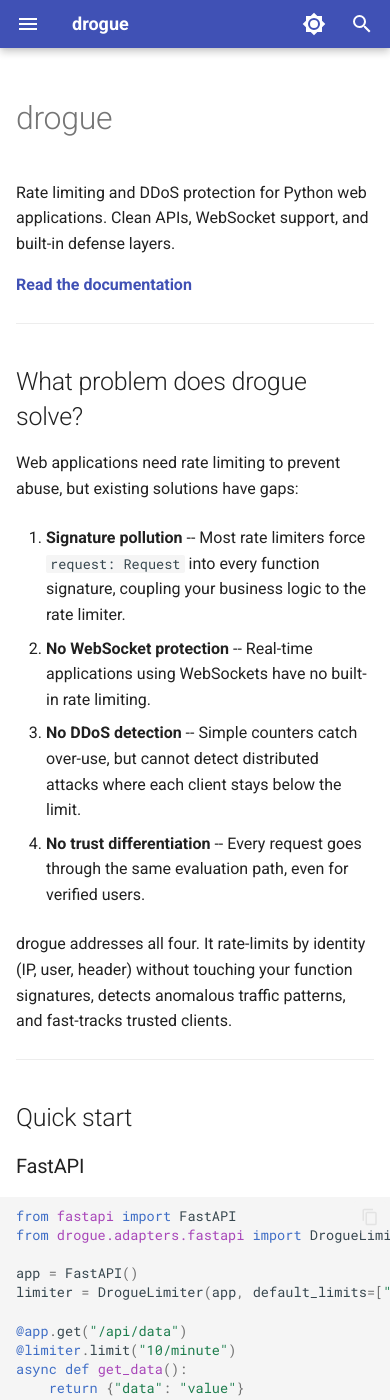
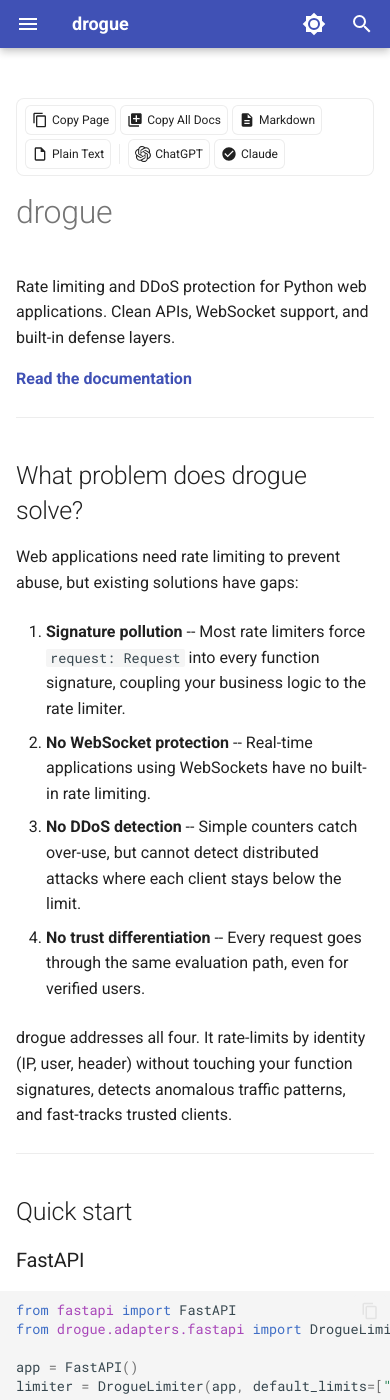
Before and after one commit to zlynv/drogue, an MkDocs documentation site: the page built from docs/index.md, in a window 390 px wide and 1400 px high. Built offline with MkDocs 1.6.1 and Material for MkDocs 9.7.7, drawn with Linux system fonts in a browser that asks for light colours; comment, search, counter and statistics services are not loaded; part of the change alters nothing that is shown.

Commit message:
feat: add LLM copy feature to docs
- Copy Page: copies current page as Markdown
- Copy All Docs: fetches all pages and copies entire docs
- View as Markdown: opens in new tab
- View as Plain Text: opens in new tab
- Open in ChatGPT: opens with page URL
- Open in Claude: opens with page URL

```diff
--- /dev/null
+++ b/docs/overrides/llm-copy.css
@@ -0,0 +1,97 @@
+/* LLM Copy Bar Styles */
+.llm-copy-bar {
+  display: flex;
+  align-items: center;
+  gap: 4px;
+  padding: 8px 12px;
+  margin-bottom: 16px;
+  background: var(--md-default-bg-color);
+  border: 1px solid var(--md-default-fg-color--lightest);
+  border-radius: 8px;
+  font-size: 12px;
+  flex-wrap: wrap;
+}
+
+.llm-copy-bar button {
+  display: inline-flex;
+  align-items: center;
+  gap: 4px;
+  padding: 4px 8px;
+  border: 1px solid var(--md-default-fg-color--lightest);
+  border-radius: 6px;
+  background: var(--md-default-bg-color);
+  color: var(--md-default-fg-color);
+  font-size: 12px;
+  cursor: pointer;
+  transition: all 0.15s ease;
+  white-space: nowrap;
+}
+
+.llm-copy-bar button:hover {
+  background: var(--md-accent-fg-color);
+  color: var(--md-accent-bg-color);
+  border-color: var(--md-accent-fg-color);
+}
+
+.llm-copy-bar button svg {
+  flex-shrink: 0;
+}
+
+.llm-copy-divider {
+  width: 1px;
+  height: 20px;
+  background: var(--md-default-fg-color--lightest);
+  margin: 0 4px;
+}
+
+/* Toast notifications */
+.llm-toast {
+  position: fixed;
+  bottom: 24px;
+  left: 50%;
+  transform: translateX(-50%) translateY(20px);
+  padding: 10px 20px;
+  border-radius: 8px;
+  font-size: 13px;
+  font-weight: 500;
+  z-index: 10000;
+  opacity: 0;
+  transition: all 0.3s ease;
+  pointer-events: none;
+}
+
+.llm-toast-show {
+  opacity: 1;
+  transform: translateX(-50%) translateY(0);
+}
+
+.llm-toast-success {
+  background: #10b981;
+  color: white;
+}
+
+.llm-toast-error {
+  background: #ef4444;
+  color: white;
+}
+
+.llm-toast-info {
+  background: #3b82f6;
+  color: white;
+}
+
+/* Responsive */
+@media (max-width: 768px) {
+  .llm-copy-bar {
+    padding: 6px 8px;
+    gap: 4px;
+  }
+
+  .llm-copy-bar button span:not(.llm-copy-divider) {
+    display: none;
+  }
+
+  .llm-copy-bar button {
+    padding: 6px;
+  }
+}
--- /dev/null
+++ b/docs/overrides/llm-copy.js
@@ -0,0 +1,293 @@
+/**
+ * LLM Copy - Copy docs as Markdown for LLM consumption
+ */
+
+function htmlToMarkdown(element) {
+  if (!element) return '';
+
+  const clone = element.cloneNode(true);
+
+  // Remove navigation elements, TOC, edit links
+  clone.querySelectorAll('.headerlink, .md-nav, .md-sidebar, .md-source, .md-footer, nav, .toc, .tabbed-labels, .tabbed-content + .tabbed-content').forEach(el => el.remove());
+
+  function convertNode(node) {
+    if (node.nodeType === Node.TEXT_NODE) {
+      return node.textContent;
+    }
+
+    if (node.nodeType !== Node.ELEMENT_NODE) return '';
+
+    const tag = node.tagName.toLowerCase();
+    const children = Array.from(node.childNodes).map(convertNode).join('');
+
+    switch (tag) {
+      case 'h1': return `\n# ${children.trim()}\n\n`;
+      case 'h2': return `\n## ${children.trim()}\n\n`;
+      case 'h3': return `\n### ${children.trim()}\n\n`;
+      case 'h4': return `\n#### ${children.trim()}\n\n`;
+      case 'h5': return `\n##### ${children.trim()}\n\n`;
+      case 'h6': return `\n###### ${children.trim()}\n\n`;
+      case 'p': return `${children.trim()}\n\n`;
+      case 'br': return '\n';
+      case 'strong': case 'b': return `**${children.trim()}**`;
+      case 'em': case 'i': return `*${children.trim()}*`;
+      case 'code': {
+        const parent = node.parentElement;
+        if (parent && parent.tagName.toLowerCase() === 'pre') return children;
+        return `\`${children}\``;
+      }
+      case 'pre': return `\n\`\`\`\n${children}\n\`\`\`\n\n`;
+      case 'a': {
+        const href = node.getAttribute('href');
+        if (href && !href.startsWith('#')) return `[${children.trim()}](${href})`;
+        return children;
+      }
+      case 'img': {
+        const alt = node.getAttribute('alt') || '';
+        const src = node.getAttribute('src') || '';
+        return `![${alt}](${src})`;
+      }
+      case 'ul': return '\n' + children + '\n';
+      case 'ol': return '\n' + children + '\n';
+      case 'li': return `- ${children.trim()}\n`;
+      case 'blockquote': return `> ${children.trim()}\n\n`;
+      case 'hr': return '\n---\n\n';
+      case 'table': return convertTable(node);
+      case 'details': return convertDetails(node);
+      case 'div': {
+        if (node.classList.contains('admonition') || node.classList.contains('note') || node.classList.contains('warning')) {
+          const title = node.querySelector('.admonition-title, .warning-title');
+          const titleText = title ? title.textContent.trim() : 'Note';
+          const body = children.replace(titleText, '').trim();
+          return `!!! note "${titleText}"\n    ${body.split('\n').join('\n    ')}\n\n`;
+        }
+        return children;
+      }
+      default: return children;
+    }
+  }
+
+  function convertTable(table) {
+    const rows = [];
+    table.querySelectorAll('tr').forEach(tr => {
+      const cells = [];
+      tr.querySelectorAll('th, td').forEach(cell => {
+        cells.push(cell.textContent.trim().replace(/\|/g, '\\|'));
+      });
+      rows.push(cells);
+    });
+
+    if (rows.length === 0) return '';
+
+    let md = '\n';
+    md += '| ' + rows[0].join(' | ') + ' |\n';
+    md += '| ' + rows[0].map(() => '---').join(' | ') + ' |\n';
+    for (let i = 1; i < rows.length; i++) {
+      md += '| ' + rows[i].join(' | ') + ' |\n';
+    }
+    return md + '\n';
+  }
+
+  function convertDetails(details) {
+    const summary = details.querySelector('summary');
+    const summaryText = summary ? summary.textContent.trim() : 'Details';
+    const body = details.textContent.replace(summaryText, '').trim();
+    return `\n??? note "${summaryText}"\n    ${body.split('\n').join('\n    ')}\n\n`;
+  }
+
+  return convertNode(clone).replace(/\n{3,}/g, '\n\n').trim();
+}
+
+function getPageUrl() {
+  return window.location.href;
+}
+
+function getSiteUrl() {
+  return window.location.origin;
+}
+
+async function copyPage() {
+  const article = document.querySelector('article') || document.querySelector('.md-content');
+  if (!article) {
+    showToast('No content found', 'error');
+    return;
+  }
+
+  const markdown = htmlToMarkdown(article);
+  const header = `# ${document.title}\n\nSource: ${getPageUrl()}\n\n---\n\n`;
+
+  try {
+    await navigator.clipboard.writeText(header + markdown);
+    showToast('Copied page as Markdown!');
+  } catch (err) {
+    // Fallback
+    const textarea = document.createElement('textarea');
+    textarea.value = header + markdown;
+    document.body.appendChild(textarea);
+    textarea.select();
+    document.execCommand('copy');
+    document.body.removeChild(textarea);
+    showToast('Copied page as Markdown!');
+  }
+}
+
+async function copyAllDocs() {
+  showToast('Fetching all pages...', 'info');
+
+  const siteUrl = getSiteUrl();
+  const navItems = document.querySelectorAll('.md-nav__link');
+  const urls = new Set();
+
+  navItems.forEach(link => {
+    const href = link.getAttribute('href');
+    if (href && !href.startsWith('http') && !href.startsWith('#') && !href.startsWith('.')) {
+      urls.add(href);
+    }
+  });
+
+  let allContent = `# drogue Documentation\n\nSource: ${siteUrl}\n\n---\n\n`;
+  let loaded = 0;
+  const total = urls.size;
+
+  for (const url of urls) {
+    try {
+      const fullUrl = url.startsWith('http') ? url : `${siteUrl}/${url}`;
+      const response = await fetch(fullUrl);
+      const html = await response.text();
+      const parser = new DOMParser();
+      const doc = parser.parseFromString(html, 'text/html');
+      const article = doc.querySelector('article') || doc.querySelector('.md-content');
+
+      if (article) {
+        const title = doc.querySelector('h1')?.textContent || url;
+        const markdown = htmlToMarkdown(article);
+        allContent += `## ${title.trim()}\n\nSource: ${fullUrl}\n\n${markdown}\n\n---\n\n`;
+      }
+      loaded++;
+      showToast(`Loading pages... ${loaded}/${total}`, 'info');
+    } catch (err) {
+      console.error(`Failed to load ${url}:`, err);
+    }
+  }
+
+  try {
+    await navigator.clipboard.writeText(allContent);
+    showToast(`Copied ${loaded} pages as Markdown!`);
+  } catch (err) {
+    const textarea = document.createElement('textarea');
+    textarea.value = allContent;
+    document.body.appendChild(textarea);
+    textarea.select();
+    document.execCommand('copy');
+    document.body.removeChild(textarea);
+    showToast(`Copied ${loaded} pages as Markdown!`);
+  }
+}
+
+function openAsPlainText() {
+  const article = document.querySelector('article') || document.querySelector('.md-content');
+  if (!article) {
+    showToast('No content found', 'error');
+    return;
+  }
+
+  const markdown = htmlToMarkdown(article);
+  const header = `${document.title}\nSource: ${getPageUrl()}\n\n---\n\n`;
+  const blob = new Blob([header + markdown], { type: 'text/plain' });
+  const url = URL.createObjectURL(blob);
+  window.open(url, '_blank');
+}
+
+function openInViewMarkdown() {
+  const article = document.querySelector('article') || document.querySelector('.md-content');
+  if (!article) {
+    showToast('No content found', 'error');
+    return;
+  }
+
+  const markdown = htmlToMarkdown(article);
+  const header = `# ${document.title}\n\nSource: ${getPageUrl()}\n\n---\n\n`;
+  const blob = new Blob([header + markdown], { type: 'text/markdown' });
+  const url = URL.createObjectURL(blob);
+  window.open(url, '_blank');
+}
+
+function openInChatGPT() {
+  const url = encodeURIComponent(getPageUrl());
+  window.open(`https://chatgpt.com/?q=Read+from+${url}+so+I+can+ask+questions+about+it`, '_blank');
+}
+
+function openInClaude() {
+  const url = getPageUrl();
+  window.open(`https://claude.ai/new?q=Read+from+${url}+so+I+can+ask+questions+about+it`, '_blank');
+}
+
+function showToast(message, type = 'success') {
+  const existing = document.querySelector('.llm-toast');
+  if (existing) existing.remove();
+
+  const toast = document.createElement('div');
+  toast.className = `llm-toast llm-toast-${type}`;
+  toast.textContent = message;
+  document.body.appendChild(toast);
+
+  setTimeout(() => toast.classList.add('llm-toast-show'), 10);
+  setTimeout(() => {
+    toast.classList.remove('llm-toast-show');
+    setTimeout(() => toast.remove(), 300);
+  }, 2000);
+}
+
+// Initialize when DOM is ready
+document.addEventListener('DOMContentLoaded', () => {
+  // Wait for Material to load
+  setTimeout(initLLMCopy, 500);
+});
+
+// Also re-init on navigation (instant loading)
+document.addEventListener('click', (e) => {
+  if (e.target.closest('.md-nav__link')) {
+    setTimeout(initLLMCopy, 500);
+  }
+});
+
+function initLLMCopy() {
+  // Remove existing bar if any
+  const existing = document.querySelector('.llm-copy-bar');
+  if (existing) existing.remove();
+
+  const article = document.querySelector('article');
+  if (!article) return;
+
+  const bar = document.createElement('div');
+  bar.className = 'llm-copy-bar';
+  bar.innerHTML = `
+    <button onclick="copyPage()" title="Copy this page as Markdown for LLMs">
+      <svg viewBox="0 0 24 24" width="16" height="16" fill="currentColor"><path d="M16 1H4c-1.1 0-2 .9-2 2v14h2V3h12V1zm3 4H8c-1.1 0-2 .9-2 2v14c0 1.1.9 2 2 2h11c1.1 0 2-.9 2-2V7c0-1.1-.9-2-2-2zm0 16H8V7h11v14z"/></svg>
+      Copy Page
+    </button>
+    <button onclick="copyAllDocs()" title="Copy all documentation pages">
+      <svg viewBox="0 0 24 24" width="16" height="16" fill="currentColor"><path d="M4 6H2v14c0 1.1.9 2 2 2h14v-2H4V6zm16-4H8c-1.1 0-2 .9-2 2v12c0 1.1.9 2 2 2h12c1.1 0 2-.9 2-2V4c0-1.1-.9-2-2-2zm-1 9h-4v4h-2v-4H9V9h4V5h2v4h4v2z"/></svg>
+      Copy All Docs
+    </button>
+    <button onclick="openInViewMarkdown()" title="View as Markdown in new tab">
+      <svg viewBox="0 0 24 24" width="16" height="16" fill="currentColor"><path d="M14 2H6c-1.1 0-1.99.9-1.99 2L4 20c0 1.1.89 2 1.99 2H18c1.1 0 2-.9 2-2V8l-6-6zm2 16H8v-2h8v2zm0-4H8v-2h8v2zm-3-5V3.5L18.5 9H13z"/></svg>
+      Markdown
+    </button>
+    <button onclick="openAsPlainText()" title="View as plain text">
+      <svg viewBox="0 0 24 24" width="16" height="16" fill="currentColor"><path d="M14 2H6c-1.1 0-1.99.9-1.99 2L4 20c0 1.1.89 2 1.99 2H18c1.1 0 2-.9 2-2V8l-6-6zM6 20V4h7v5h5v11H6z"/></svg>
+      Plain Text
+    </button>
+    <span class="llm-copy-divider"></span>
+    <button onclick="openInChatGPT()" title="Open this page in ChatGPT">
+      <svg viewBox="0 0 24 24" width="16" height="16" fill="currentColor"><path d="M22.282 9.821a5.985 5.985 0 0 0-.516-4.91 6.046 6.046 0 0 0-6.51-2.9A6.065 6.065 0 0 0 4.981 4.18a5.985 5.985 0 0 0-3.998 2.9 6.046 6.046 0 0 0 .743 7.097 5.98 5.98 0 0 0 .51 4.911 6.051 6.051 0 0 0 6.515 2.9A5.985 5.985 0 0 0 13.26 24a6.056 6.056 0 0 0 5.772-4.206 5.99 5.99 0 0 0 3.997-2.9 6.056 6.056 0 0 0-.747-7.073zM13.26 22.43a4.476 4.476 0 0 1-2.876-1.04l.141-.081 4.779-2.758a.795.795 0 0 0 .392-.681v-6.737l2.02 1.168a.071.071 0 0 1 .038.052v5.583a4.504 4.504 0 0 1-4.494 4.494zM3.6 18.304a4.47 4.47 0 0 1-.535-3.014l.142.085 4.783 2.759a.771.771 0 0 0 .78 0l5.843-3.369v2.332a.08.08 0 0 1-.033.062L9.74 19.95a4.5 4.5 0 0 1-6.14-1.646zM2.34 7.896a4.485 4.485 0 0 1 2.366-1.973V11.6a.766.766 0 0 0 .388.676l5.815 3.355-2.02 1.168a.076.076 0 0 1-.071 0l-4.83-2.786A4.504 4.504 0 0 1 2.34 7.872zm16.597 3.855l-5.833-3.387L15.119 7.2a.076.076 0 0 1 .071 0l4.83 2.791a4.494 4.494 0 0 1-.676 8.105v-5.678a.79.79 0 0 0-.407-.667zm2.01-3.023l-.141-.085-4.774-2.782a.776.776 0 0 0-.785 0L9.409 9.23V6.897a.066.066 0 0 1 .028-.061l4.83-2.787a4.5 4.5 0 0 1 6.68 4.66zm-12.64 4.135l-2.02-1.164a.08.08 0 0 1-.038-.057V6.075a4.5 4.5 0 0 1 7.375-3.453l-.142.08L8.704 5.46a.795.795 0 0 0-.393.681zm1.097-2.365l2.602-1.5 2.607 1.5v3.005l-2.607 1.5-2.602-1.5z"/></svg>
+      ChatGPT
+    </button>
+    <button onclick="openInClaude()" title="Open this page in Claude">
+      <svg viewBox="0 0 24 24" width="16" height="16" fill="currentColor"><path d="M12 2C6.48 2 2 6.48 2 12s4.48 10 10 10 10-4.48 10-10S17.52 2 12 2zm-2 15l-5-5 1.41-1.41L10 14.17l7.59-7.59L19 8l-9 9z"/></svg>
+      Claude
+    </button>
+  `;
+
+  article.insertBefore(bar, article.firstChild);
+}
--- a/docs/overrides/main.html
+++ b/docs/overrides/main.html
@@ -2,4 +2,10 @@
 
 {% block extrahead %}
 <meta name="google-site-verification" content="l_5A2uIR47ay8i4TTWUR0D-roBXqKpyMXOT2KNQqSq8" />
+<link rel="stylesheet" href="{{ 'overrides/llm-copy.css' | url }}" />
 {% endblock %}
+
+{% block scripts %}
+{{ super() }}
+<script src="{{ 'overrides/llm-copy.js' | url }}"></script>
+{% endblock %}
--- a/mkdocs.yml
+++ b/mkdocs.yml
@@ -47,6 +47,10 @@ extra:
 
 extra_javascript:
   - https://unpkg.com/mermaid/dist/mermaid.min.js
+  - overrides/llm-copy.js
+
+extra_css:
+  - overrides/llm-copy.css
 
 plugins:
   - search
```
